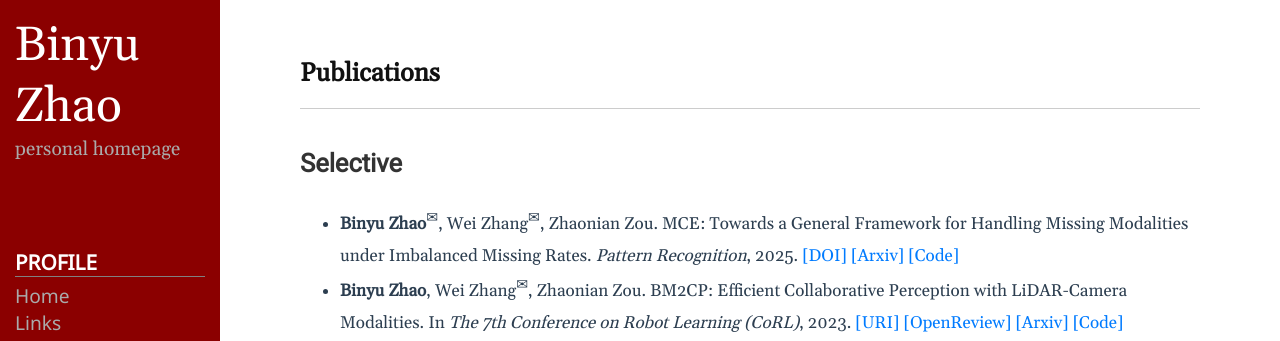
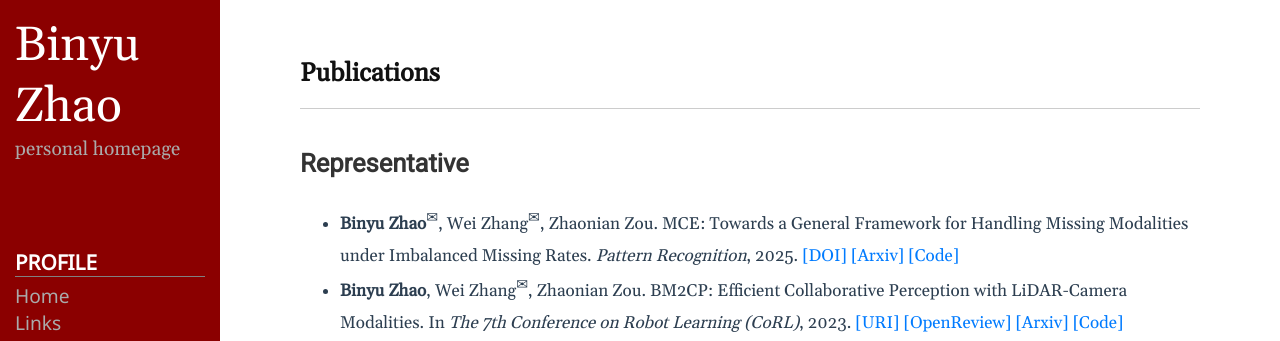
Before and after one commit to byzhaoAI/byzhaoAI.github.io, a Jekyll site: the page built from publications.md, in a window 1280 px wide. Shown: the top 341 px of the page. Built offline with Jekyll 4.4.1, drawn with Linux system fonts in a browser that asks for light colours.

Commit message:
fix item name

```diff
--- a/publications.md
+++ b/publications.md
@@ -4,7 +4,7 @@ title: Publications
 permalink: /publications/
 ---
 
-## Selective
+## Representative
 - **Binyu Zhao**<sup>✉</sup>, Wei Zhang<sup>✉</sup>, Zhaonian Zou. MCE: Towards a General Framework for Handling Missing Modalities under Imbalanced Missing Rates. *Pattern Recognition*, 2025. [[DOI]](https://doi.org/10.1016/j.patcog.2025.112591) [[Arxiv]](https://arxiv.org/abs/2510.10534) [[Code]](https://github.com/byzhaoAI/MCE)
 
 - **Binyu Zhao**, Wei Zhang<sup>✉</sup>, Zhaonian Zou. BM2CP: Efficient Collaborative Perception with LiDAR-Camera Modalities. In *The 7th Conference on Robot Learning (CoRL)*, 2023. [[URI]](https://proceedings.mlr.press/v229/zhao23a.html) [[OpenReview]](https://openreview.net/forum?id=uJqxFjF1xWp) [[Arxiv]](https://arxiv.org/abs/2310.14702) [[Code]](https://github.com/byzhaoAI/BM2CP)
```
